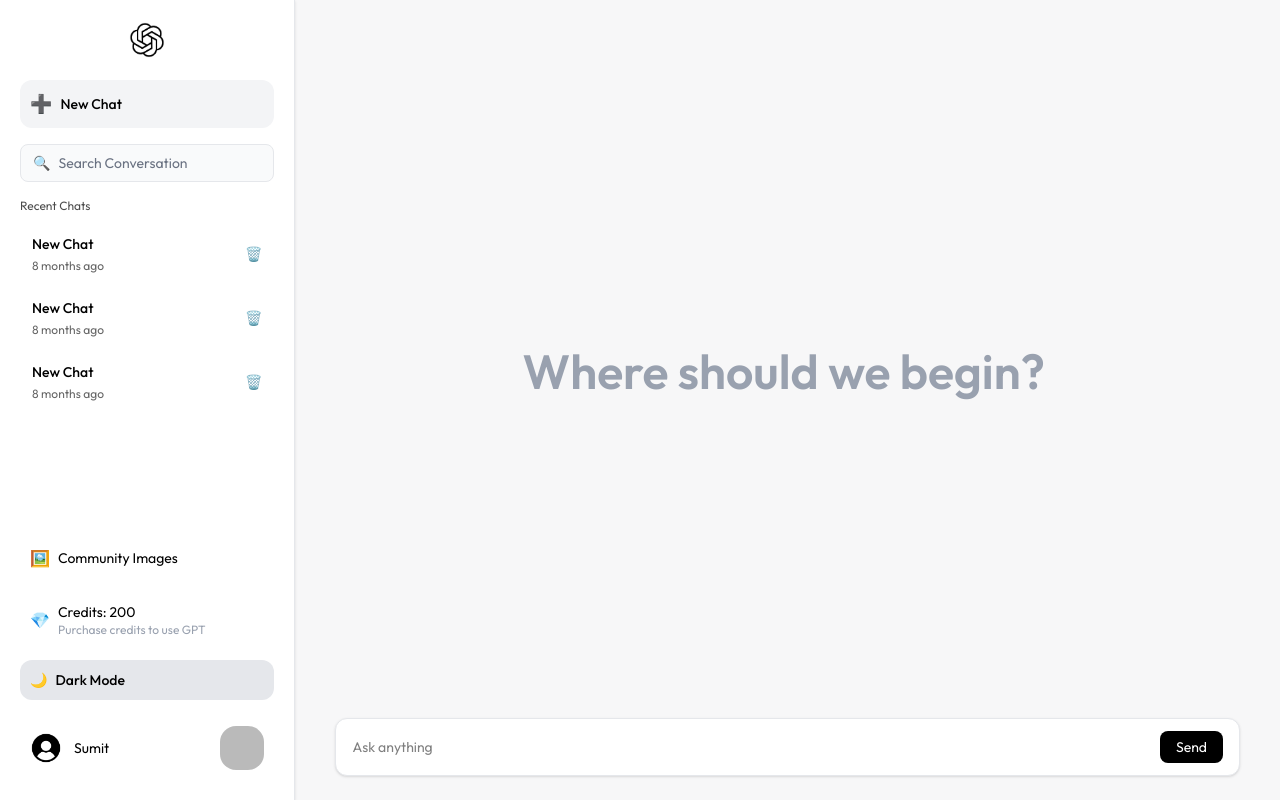
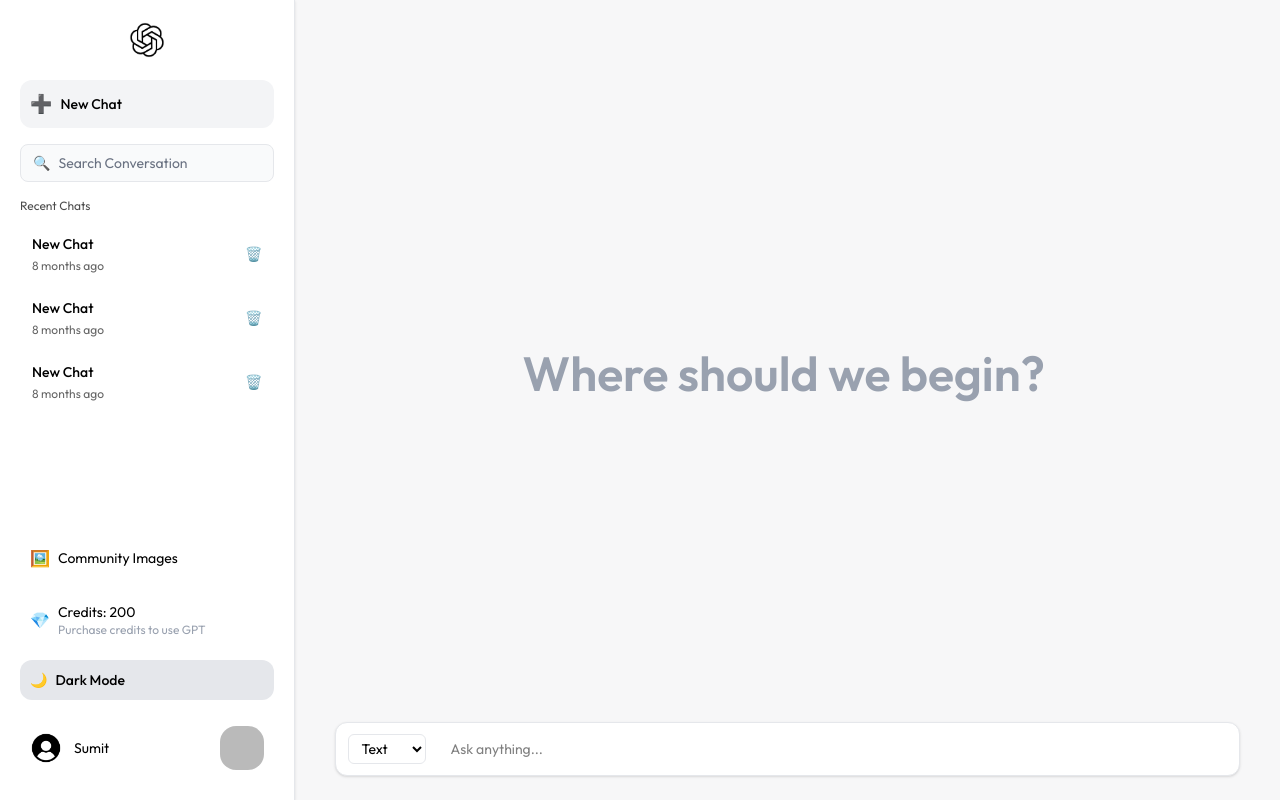
Before and after one commit to sumitrawat39/ChatGPT-Clone, a React (Vite) app in the folder client/: page / in a window 1280 px wide. Built offline with nearby package versions, Linux system fonts and the light colour scheme; grey boxes are pictures that could not be loaded.

Commit message:
adding ChatBox and Message Compo

```diff
--- a/client/package.json
+++ b/client/package.json
@@ -12,8 +12,10 @@
   "dependencies": {
     "@tailwindcss/vite": "^4.2.2",
     "moment": "^2.30.1",
+    "prismjs": "^1.30.0",
     "react": "^19.2.4",
     "react-dom": "^19.2.4",
+    "react-markdown": "^10.1.0",
     "react-router-dom": "^7.14.0"
   },
   "devDependencies": {
--- a/client/src/App.jsx
+++ b/client/src/App.jsx
@@ -6,6 +6,7 @@ import Credits from "./pages/Credits";
 import Community from "./pages/Community";
 import { useAppContext } from "./context/AppContext";
 import { assets } from "./assets/assets";
+import "./assets/prism.css"
 function App() {
   const { theme } = useAppContext();
   const [isMenuOpen, setIsMenuOpen] = useState(false);
--- a/client/src/components/ChatBox.jsx
+++ b/client/src/components/ChatBox.jsx
@@ -1,11 +1,20 @@
-import React, { useEffect, useState } from "react";
+import React, { useEffect, useState,useRef } from "react";
 import { useAppContext } from "../context/AppContext";
 import Message from "./Message";
+import { assets } from "../assets/assets";
 
 function ChatBox() {
   const { selectedChat, theme } = useAppContext();
+  const containerRef=useRef(null);
+  const [messages, setMessages] = useState([]);
+  const [loading, setLoading] = useState(false);
+  const [promt, setPrompt] = useState("");
+  const [mode, setMode] = useState("text");
+  const [isPublished, setIsPublished] = useState(false);
 
-const [messages, setMessages] = useState([]);
+  const onSubmit = async (e) => {
+    e.preventDefault();
+  };
 
   useEffect(() => {
     if (selectedChat) {
@@ -13,15 +22,22 @@ setMessages(selectedChat.messages);
     }
   }, [selectedChat]);
 
-return ( <div className="flex-1 flex flex-col justify-between px-4 md:px-10 py-6 max-md:mt-14 2xl:pr-40">
-
+  useEffect(()=>{
+    if(containerRef.current){
+      containerRef.current.scrollTo({
+        top: containerRef.current.scrollHeight,
+        behavior:"smooth",
+      })
+    }
+  },[messages])
+  return (
+    <div className="flex-1 flex flex-col justify-between px-4 md:px-10 py-6 max-md:mt-14 2xl:pr-40">
 
       {/* Messages Area */}
-  <div className="flex-1 overflow-y-auto space-y-6 pr-2 scrollbar-thin scrollbar-thumb-gray-300 dark:scrollbar-thumb-[#2a2a2a]">
+      <div ref={containerRef} className="flex-1 overflow-y-auto space-y-6 pr-2 scroll-smooth">
 
         {messages.length === 0 && (
           <div className="h-full flex flex-col items-center justify-center text-center">
-
             <h3 className="mt-4 text-3xl sm:text-5xl font-semibold text-gray-400 dark:text-gray-200">
               Where should we begin?
             </h3>
@@ -31,22 +47,55 @@ return ( <div className="flex-1 flex flex-col justify-between px-4 md:px-10 py-6
         {messages.map((message, index) => (
           <Message key={index} message={message} />
         ))}
+
+        {/* Loading dots */}
+        {loading && (
+          <div className="flex items-center gap-2 px-2">
+            <div className="w-2 h-2 rounded-full bg-gray-400 dark:bg-white animate-bounce"></div>
+            <div className="w-2 h-2 rounded-full bg-gray-400 dark:bg-white animate-bounce delay-150"></div>
+            <div className="w-2 h-2 rounded-full bg-gray-400 dark:bg-white animate-bounce delay-300"></div>
           </div>
-
-  {/* Input Box (ChatGPT style placeholder) */}
-  <div className="mt-4 border rounded-xl px-4 py-3 flex items-center gap-3 shadow-sm bg-white dark:bg-[#1f1f1f] border-gray-200 dark:border-[#2a2a2a]">
-    <input
-      type="text"
-      placeholder="Ask anything"
-      className="flex-1 bg-transparent outline-none text-sm"
-    />
-    <button className="bg-black text-white dark:bg-white dark:text-black px-4 py-1.5 rounded-lg text-sm hover:opacity-80 transition">
-      Send
-    </button>
-  </div>
+        )}
       </div>
 
 
+      {/* Input */}
+      <form
+        onSubmit={onSubmit}
+        className="mt-4 flex items-center gap-4 border rounded-xl px-3 py-2 shadow-sm bg-white dark:bg-[#1f1f1f] border-gray-200 dark:border-[#2a2a2a]"
+      >
+        <select
+          onChange={(e) => setMode(e.target.value)}
+          value={mode}
+          className="text-sm px-2 py-1 rounded-md bg-transparent outline-none border border-gray-200 dark:border-[#2a2a2a]"
+        >
+          <option value="text">Text</option>
+          <option value="image">Image</option>
+        </select>
+
+        {/* Input */}
+        <input
+          onChange={(e) => setPrompt(e.target.value)}
+          value={promt}
+          type="text"
+          placeholder="Ask anything..."
+          className="flex-1 text-sm outline-none bg-transparent px-2"
+          required
+        />
+
+        {/* Button */}
+        <button
+          disabled={loading}
+          className="p-1.5 rounded-lg hover:bg-gray-100 dark:hover:bg-[#2a2a2a] transition"
+        >
+          <img
+            src={loading ? assets.stop_icon : assets.search_icon}
+            alt=""
+            className="w-6 h-6"
+          />
+        </button>
+      </form>
+    </div>
   );
 }
 
--- a/client/src/components/Message.jsx
+++ b/client/src/components/Message.jsx
@@ -1,16 +1,24 @@
-import React from "react";
+import React, { useEffect } from "react";
 import { assets } from "../assets/assets";
 import moment from "moment";
+import Markdown from "react-markdown";
+import Prism from "prismjs";
 
 function Message({ message }) {
 const isUser = message.role === "user";
 
+useEffect(() => {
+Prism.highlightAll();
+}, [message.content]);
+
 return (
 <div className={`flex ${isUser ? "justify-end" : "justify-start"}`}>
 
-
-  <div className={`flex items-start gap-3 max-w-[80%] ${isUser ? "flex-row-reverse" : ""}`}>
-
+  <div
+    className={`flex items-start gap-3 max-w-[85%] ${
+      isUser ? "flex-row-reverse" : ""
+    }`}
+  >
     {/* Avatar */}
     <img
       src={isUser ? assets.user_icon : assets.logo_icon}
@@ -21,10 +29,10 @@ return (
     {/* Message Bubble */}
     <div>
       <div
-        className={`px-4 py-2 rounded-2xl text-sm ${
+        className={`px-4 py-2 rounded-2xl text-sm leading-relaxed ${
           isUser
-            ? "bg-black text-white dark:bg-white dark:text-black"
-            : "bg-gray-100 dark:bg-[#2a2a2a] text-black dark:text-white"
+            ? "bg-[#303030] text-white dark:bg-[#404040]"
+            : "bg-gray-100 text-black dark:bg-[#2a2a2a] dark:text-white"
         }`}
       >
         {message.isImage ? (
@@ -34,7 +42,9 @@ return (
             alt=""
           />
         ) : (
-          message.content
+          <div className="reset-tw break-words">
+            <Markdown>{message.content}</Markdown>
+          </div>
         )}
       </div>
 
--- a/client/src/index.css
+++ b/client/src/index.css
@@ -10,3 +10,14 @@
 ::-webkit-scrollbar {
   display: none;
 }
+
+.reset-tw :not(pre):not(code){
+  all:revert;
+}
+
+.loader div:nth-child(2){
+  animation-delay: 0.2s;
+}
+.loader div:nth-child(3){
+  animation-delay: 0.4s;
+}
```
Also changed, not shown: 1 other file (tests, documents, lock files or other folders). Lines whose indentation alone changed are shown as unchanged.
